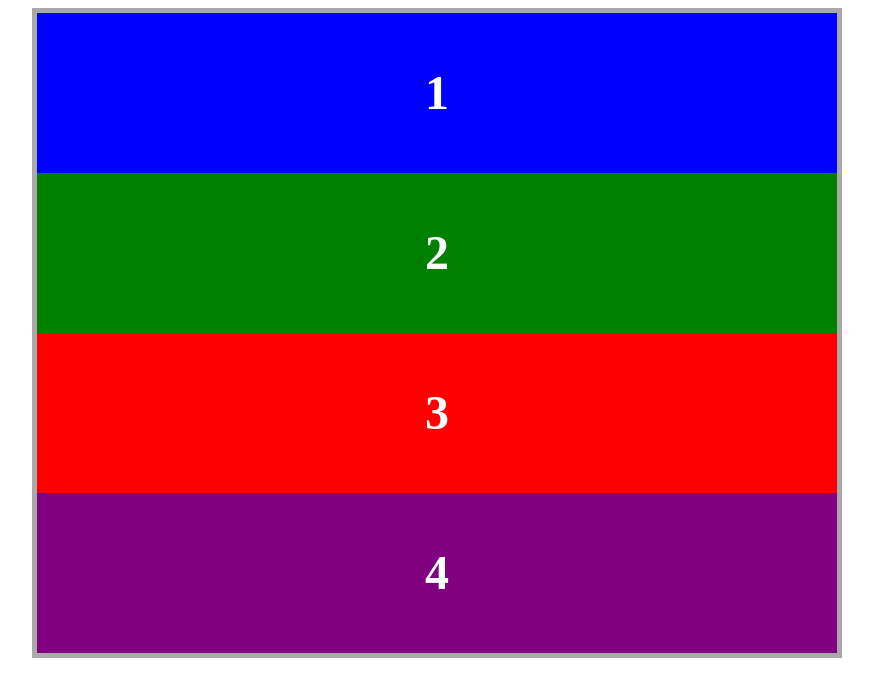
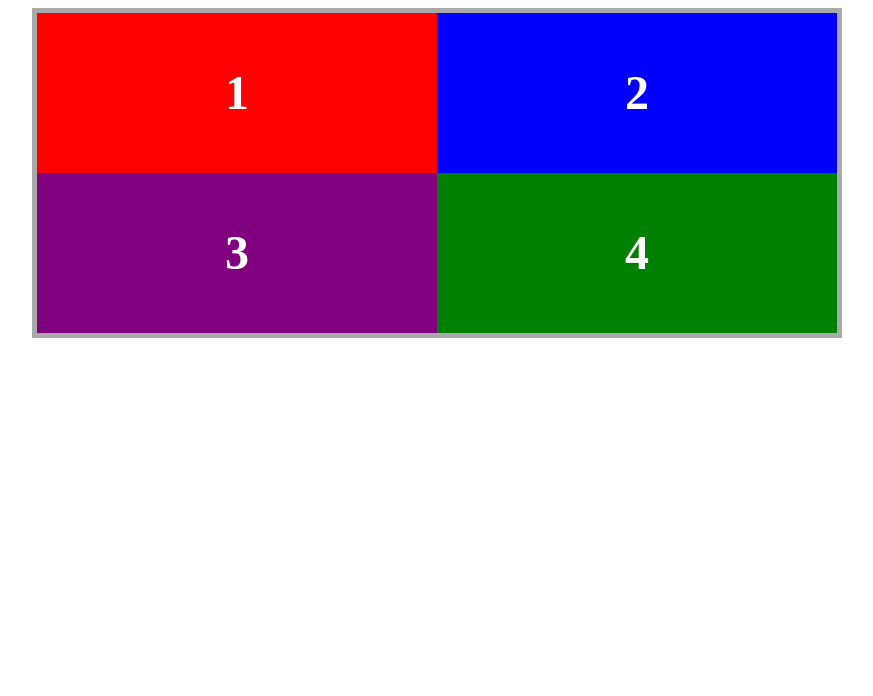
Before and after one commit to WalterAlvarez92/css-positioning, a plain HTML site: page index.html in a window 1280 px wide. Shown: the whole page, without its empty margins (203-1076 px from the left). Drawn offline with Linux system fonts and the light colour scheme.

Commit message:
got my square

```diff
--- a/css/style.css
+++ b/css/style.css
@@ -1,65 +1,48 @@
-#bento
-{
-  display: block;
-  border-style: solid;
-  border-width: 5px;
-  border-color: darkgray;
+h1{
+  font-size: 3em;
+  color: white;
+  margin: 0;
+  bottom: 0;
+}
+
+#bento{
+  border: 5px solid darkgrey;
   width: 50em;
   margin: 0 auto;
   position: relative;
   text-align: center;
   line-height: 10em;
-  font: white;
-
+  }
+  .box1 {
+  background: red;
+  margin: 0;
+  height: 10em;
+  width: 25em;
+  top: 0em;
+  left: 0em;
+  }
+  .box2{
+   background: blue;
+   margin: 0;
+   height: 10em;
+   width: 25em;
+   top: 0em;
+   right: 0em;
+   position: absolute;
+  }
+.box3{
+ background: purple;
+ margin: 0;
+ height: 10em;
+ width: 25em;
+ position: static;
 }
-
-div.bento
-{
-  position: relative;
-  left:
+.box4{
+ background: green;
+ margin: 0;
+ height: 10em;
+ width: 25em;
+ bottom: 0em;
+ right: 0em;
+ position: absolute;
 }
-
-body
-
-{
-  color: white;
-}
-
-h1
-{
-  display: block;
-  font-weight: bold;
-  font-size: 3em;
-  margin: 0 auto;
-  bottom: 0 auto;
-  background-color: blue;
-}
-
-h2
-{
-  display: block;
-  font-weight: bold;
-  font-size: 3em;
-  margin: 0 auto;
-  bottom: 0 auto;
-  background-color: green;
-}
-
-h3
-{
-  display: block;
-  font-weight: bold;
-  font-size: 3em;
-  margin: 0 auto;
-  bottom: 0 auto;
-  background-color: red;
-}
-h4
-{
-  display: block;
-  font-weight: bold;
-  font-size: 3em;
-  margin: 0 auto;
-  bottom: 0 auto;
-  background-color: purple;
-}
--- a/index.html
+++ b/index.html
@@ -12,9 +12,14 @@
               <h1>1</h1>
             </div>
             <div class="box2">
-          <h2>2</h2>
+      <h1>2</h1>
+    </div>
     <div class="box3">
-            <h3>3</h3>
+      <h1>3</h1>
     </div>
     <div class="box4">
-            <h4>4</h4>
+      <h1>4</h1>
+      </div>
+    </div>
+  </body>
+  </html>
```
Lines whose indentation alone changed are shown as unchanged.
